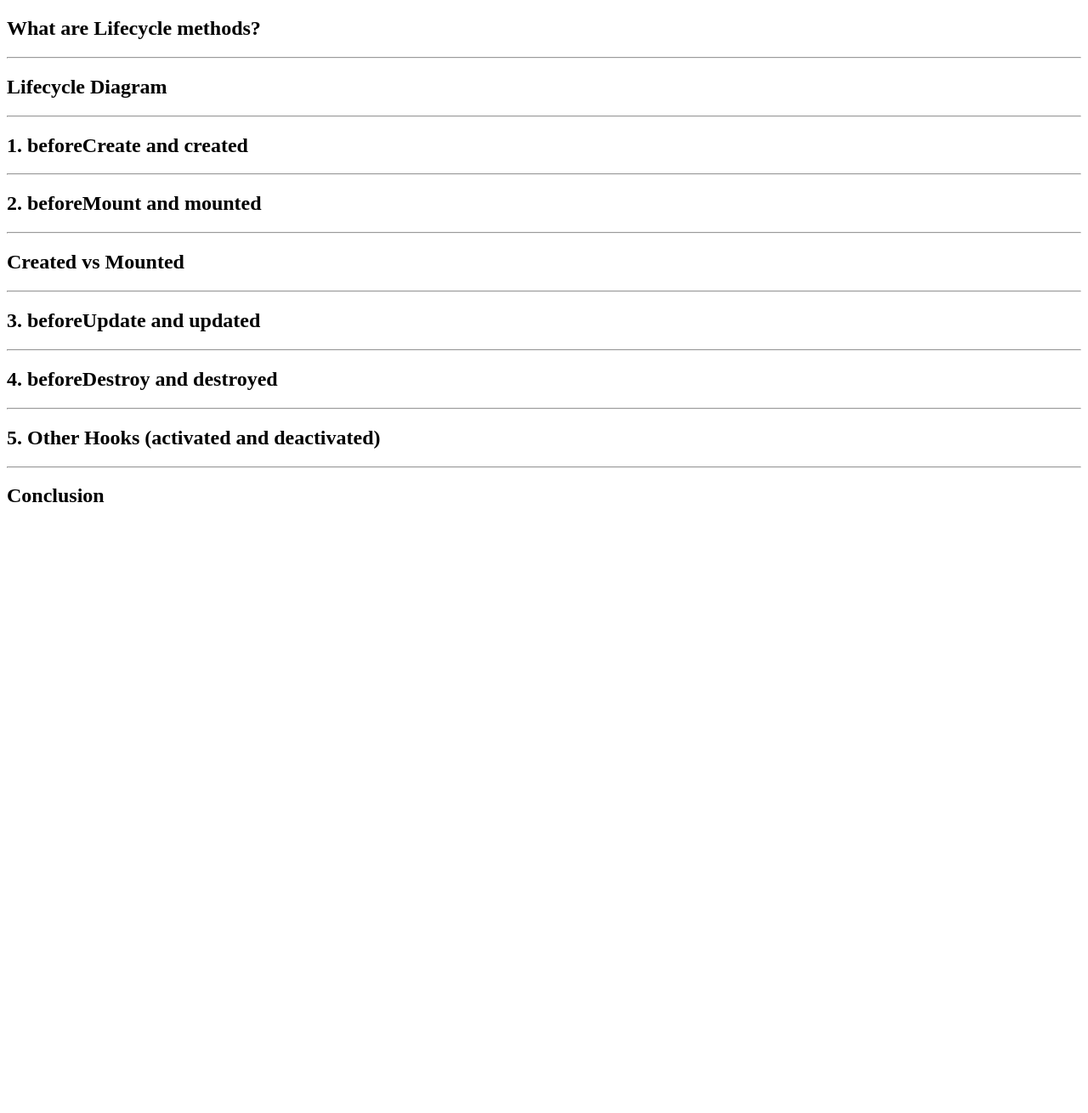
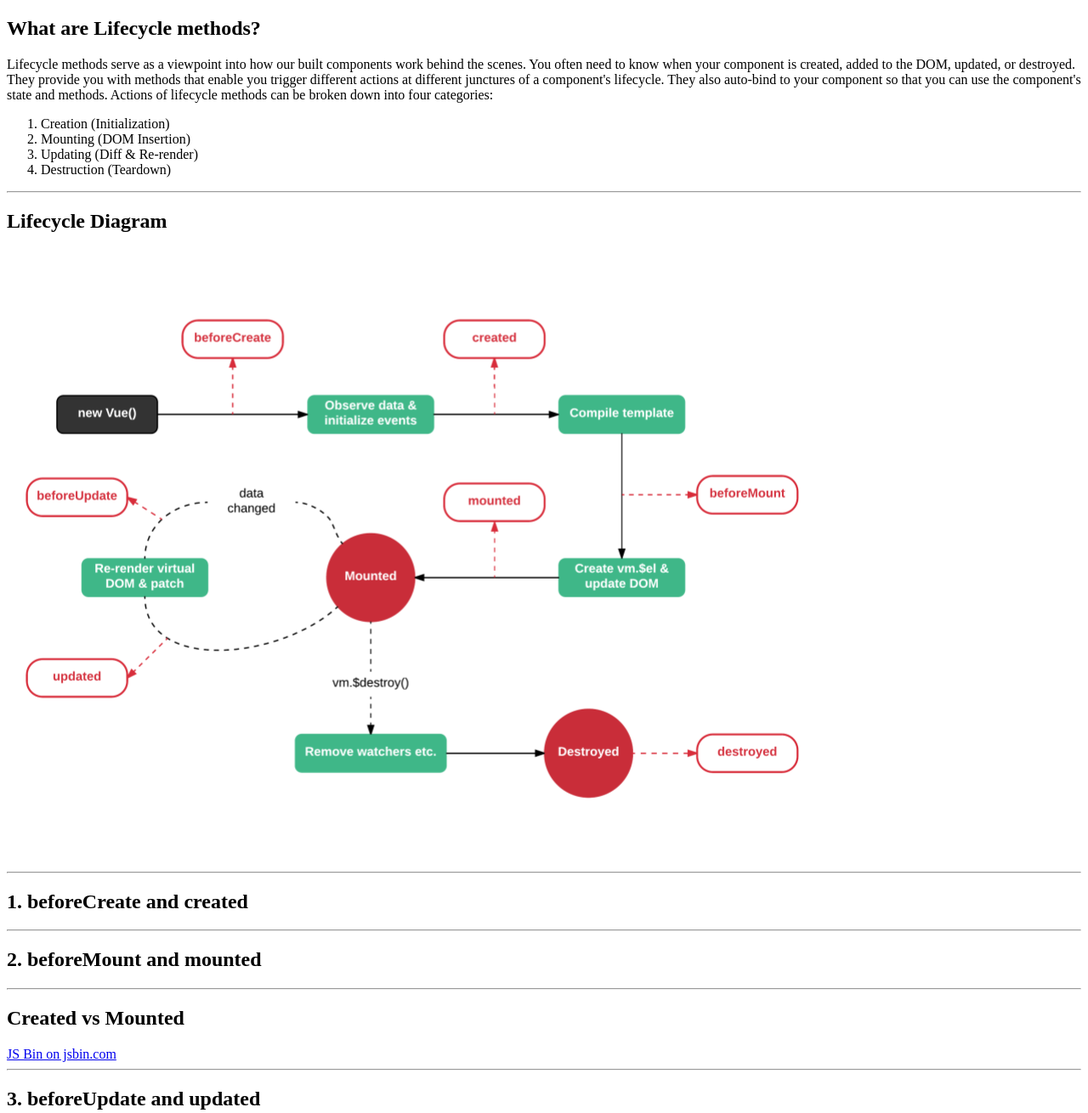
Before and after one commit to danichim/vue-lifecycle-hooks, a plain HTML site: page docs/index.html in a window 1280 px wide. Shown: the top 1310 px of the page at 85% size. Before the commit the page ends 800 px from the top, so only its background shows below. Drawn offline with Linux system fonts and the light colour scheme; a script that the page names is missing.

Commit message:
add what are lifecycle and diagram

```diff
--- a/docs/index.html
+++ b/docs/index.html
@@ -8,15 +8,27 @@
 <body>
 
     <h2>What are Lifecycle methods?</h2>
+    <p>Lifecycle methods serve as a viewpoint into how our built components work behind the scenes. You often need to know when
+            your component is created, added to the DOM, updated, or destroyed. They provide you with methods that enable you
+            trigger different actions at different junctures of a component's lifecycle. They also auto-bind to your component
+            so that you can use the component's state and methods. Actions of lifecycle methods can be broken down into four
+            categories:</p>
+    <ol>
+        <li>Creation (Initialization)</li>
+        <li>Mounting (DOM Insertion)</li>
+        <li>Updating (Diff & Re-render)</li>
+        <li>Destruction (Teardown)</li>
+    </ol>
     <hr/>
     <h2>Lifecycle Diagram</h2>
+    <img src="diagram.png" />
     <hr/>
     <h2>1. beforeCreate and created</h2>
     <hr/>
     <h2>2. beforeMount and mounted</h2>
     <hr/>
     <h2>Created vs Mounted</h2>
-    <hr/>
+    <a class="jsbin-embed" href="http://jsbin.com/yezirew/embed?html,js,console">JS Bin on jsbin.com</a><script src="http://static.jsbin.com/js/embed.min.js?4.1.4"></script>    <hr/>
     <h2>3. beforeUpdate and updated</h2>
     <hr/>
     <h2>4. beforeDestroy and destroyed</h2>
```
